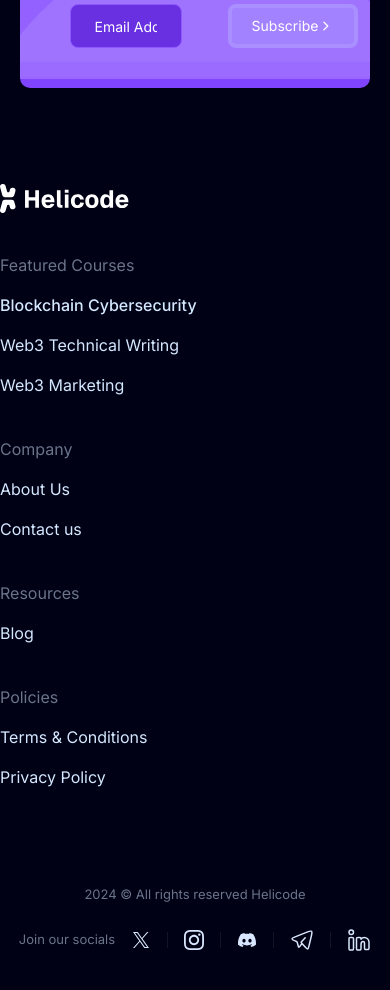
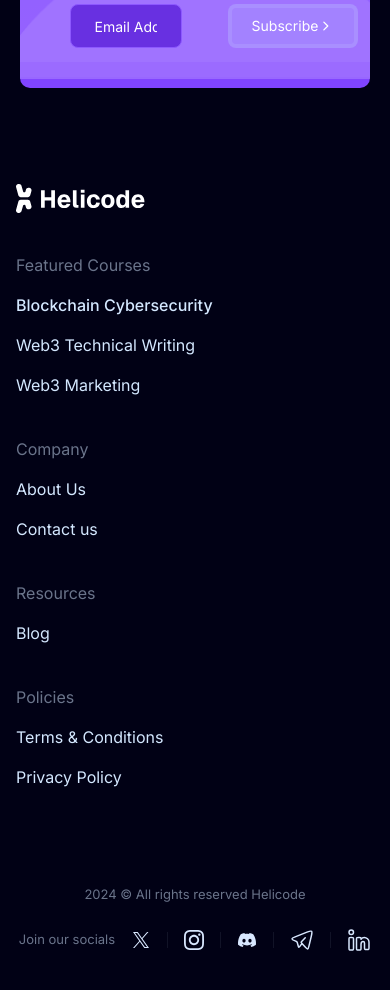
Before and after one commit to Marvelousy20/Helicode, a Next.js app: page / in a window 390 px wide. Shown: the part 8580-9570 px from the top of the page. Built offline with nearby package versions, Linux system fonts and the light colour scheme; no server answers.

Commit message:
debugging payment not opening on mobile

```diff
--- a/src/components/Footer/index.tsx
+++ b/src/components/Footer/index.tsx
@@ -3,7 +3,7 @@
 
 const Footer = () => {
   return (
-    <section className="flex flex-col gap-24 md:justify-between py-14 border-[#242424] mt-10 md:mt-20 max-w-7xl mx-auto">
+    <section className="flex flex-col gap-24 md:justify-between px-4 py-14 border-[#242424] mt-10 md:mt-20 max-w-7xl mx-auto">
       <div className="flex flex-col md:flex-row md:justify-between gap-y-10">
         <div>
           <Image src="/logo.svg" alt="logo" width={130} height={32} />
--- a/src/components/Payment/index.tsx
+++ b/src/components/Payment/index.tsx
@@ -34,10 +34,7 @@
 import { toast } from "react-hot-toast";
 import { handleError } from "@/lib/handle-error";
 import Link from "next/link";
-import {
-
-  BasePayload,
-} from "@/redux/type";
+import { BasePayload } from "@/redux/type";
 
 type Country = {
   name: string;
@@ -305,6 +302,7 @@
         form.action = link;
         form.method = "POST";
         form.target = "_blank";
+        form.rel = "noopener noreferrer";
 
         const hiddenField = document.createElement("input");
         hiddenField.type = "hidden";
@@ -316,7 +314,10 @@
         form.submit();
 
         // Clean up the form from the DOM after submission
-        document.body.removeChild(form);
+        setTimeout(() => {
+          form.submit();
+          document.body.removeChild(form);
+        }, 0);
       }
     }
   }, [coinsubSuccess, coinsubData]);
```
